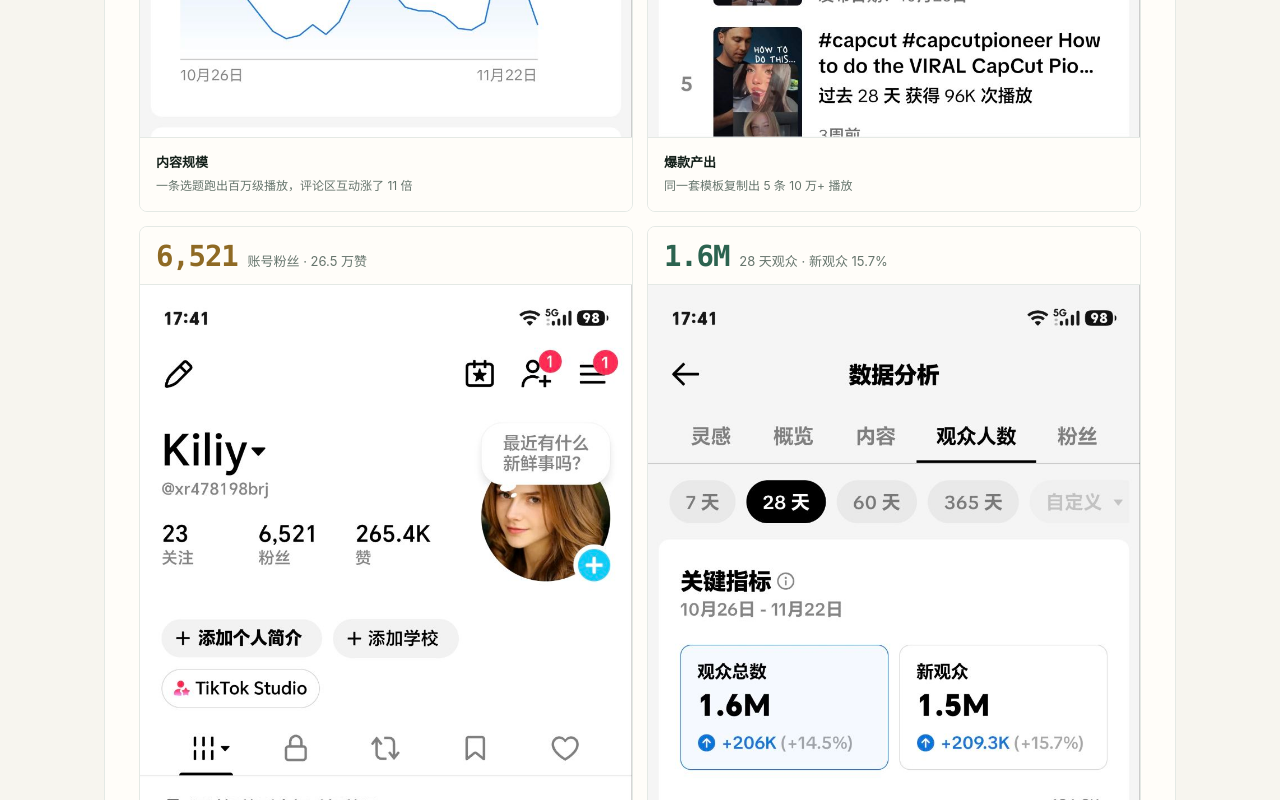
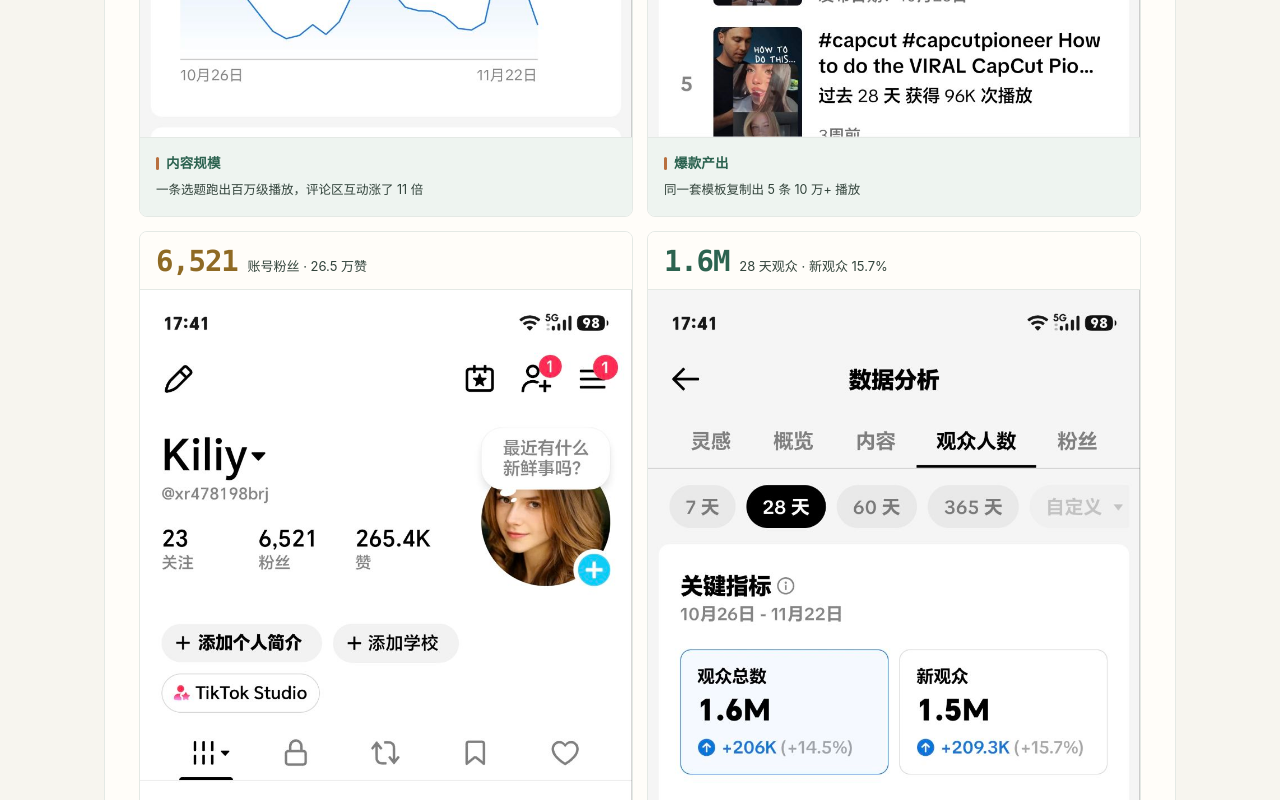
Before and after one commit to ancen1/ai-leadgen-demo, a plain HTML site: page index.html in a window 1280 px wide. Shown: the part 1660-2460 px from the top of the page. Drawn offline with Linux system fonts and the light colour scheme.

Commit message:
Portfolio caption: tinted block, dark green heading with clay marker

```diff
--- a/index.html
+++ b/index.html
@@ -256,7 +256,7 @@ tr:last-child td{border-bottom:none}
 .shot img{width:100%;max-width:100%;display:block;height:auto;object-fit:contain;background:#eef2f7}
 .shot-stat{display:flex;align-items:baseline;gap:10px;flex-wrap:wrap;padding:15px 16px 13px;border-bottom:1px solid var(--line);background:var(--paper)}
 .shot-stat b{font-family:var(--mono);font-size:29px;font-weight:600;color:var(--blue-d);letter-spacing:-.04em;line-height:1}
-.shot-stat em{font-style:normal;font-size:13px;color:var(--muted);line-height:1.4}
+.shot-stat em{font-style:normal;font-size:13px;color:var(--ink-2);line-height:1.4}
 .shot-stat span{margin-left:auto;font-family:var(--mono);font-size:11px;color:#9a5a30;background:var(--teal-soft);border:1px solid var(--teal-line);border-radius:4px;padding:2px 8px}
 .shot:nth-child(2) .shot-stat b{color:#9a5a30}
 .shot:nth-child(3) .shot-stat b{color:#8f6a24}
@@ -266,10 +266,11 @@ tr:last-child td{border-bottom:none}
 .shot-ph svg{width:26px;height:26px;stroke:var(--faint);fill:none;stroke-width:1.5}
 .shot-ph b{font-size:12.5px;color:var(--ink-2);font-weight:600}
 .shot-ph span{font-family:var(--mono);font-size:10px;color:var(--faint)}
-.shot-cap{padding:13px 16px 15px;border-top:1px solid var(--line);background:var(--paper);min-height:74px}
+.shot-cap{padding:14px 16px 16px;border-top:1px solid var(--line);background:var(--blue-soft);min-height:78px}
 .shot-cap em{display:none}
-.shot-cap b{display:block;font-size:13px;color:var(--ink);font-weight:600;margin-bottom:4px}
-.shot-cap span{display:block;font-size:12px;color:var(--muted);line-height:1.55}
+.shot-cap b{display:flex;align-items:center;gap:7px;font-size:13.5px;color:var(--blue-d);font-weight:600;margin-bottom:5px;letter-spacing:.01em}
+.shot-cap b:before{content:"";width:3px;height:13px;border-radius:2px;background:var(--teal);flex:none}
+.shot-cap span{display:block;font-size:12.5px;color:var(--ink-2);line-height:1.6}
 .lightbox{position:fixed;inset:0;z-index:100;background:rgba(18,33,27,.96);display:none;align-items:center;justify-content:center;padding:24px}
 .lightbox.on{display:flex}
 .lightbox img{max-width:100%;max-height:80vh;border-radius:8px;box-shadow:0 24px 80px rgba(0,0,0,.5)}
```
